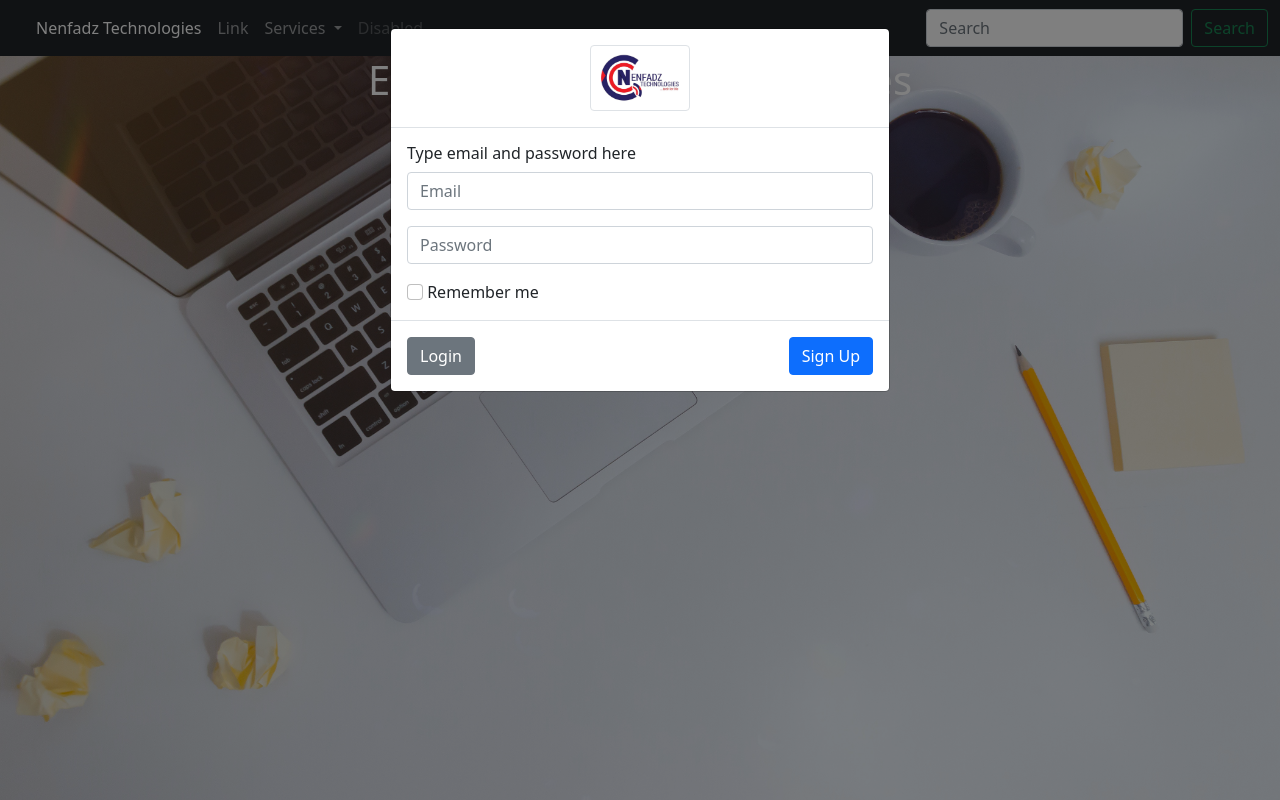
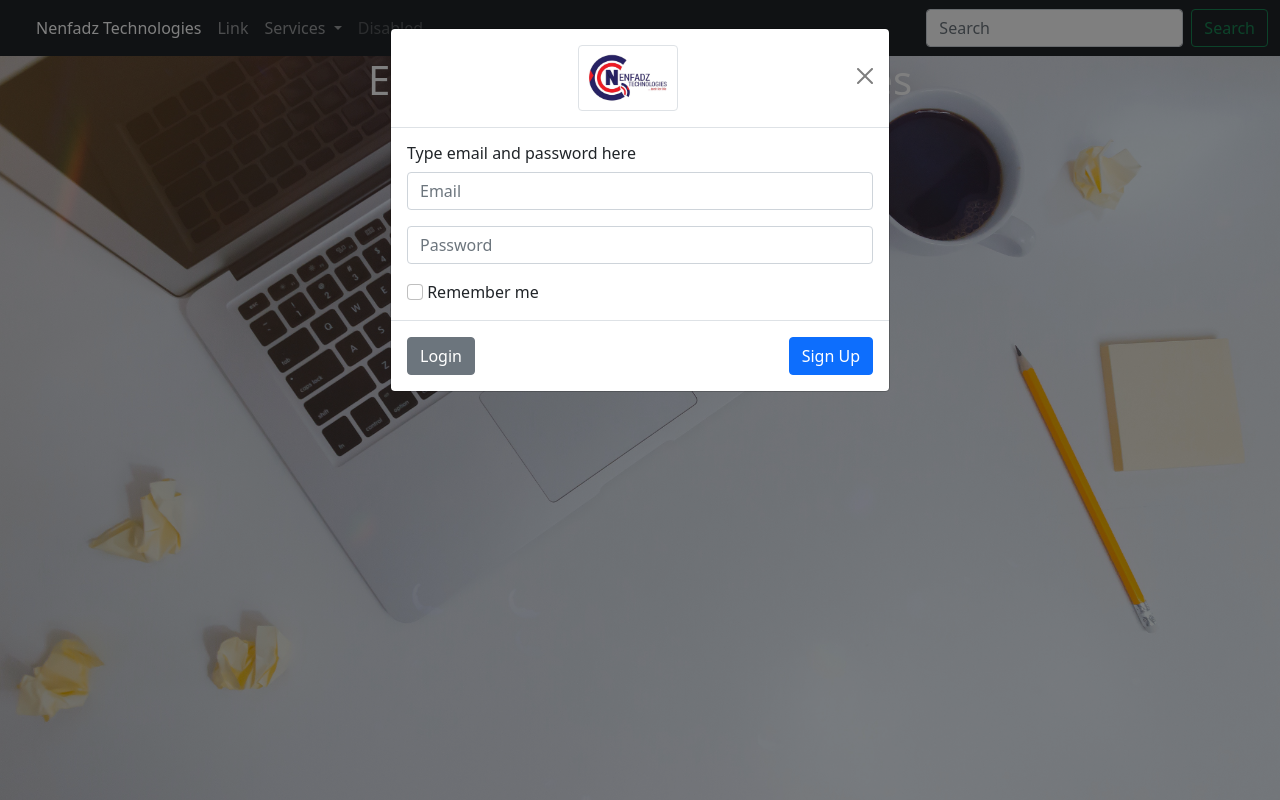
Before and after one commit to Denniman/stutern-bootstrap, a plain HTML site: page index.html in a window 1280 px wide. Both pictures are taken after a click on the button "Login Here". Drawn offline with nearby package versions, Linux system fonts and the light colour scheme.

Commit message:
add close button

```diff
--- a/index.html
+++ b/index.html
@@ -62,6 +62,9 @@
         <div class="modal-content">
             <div class="modal-header text-center">
                 <img src="./image/nenfadz.jpeg" alt="logo" class="img img-thumbnail">
+                <div>
+                    <button type="button" class="btn-close" data-bs-dismiss="modal" aria-label="Close"></button>
+                </div>
             </div>
             <div class="modal-body" id="div-forms">
                 <form action="">
```
